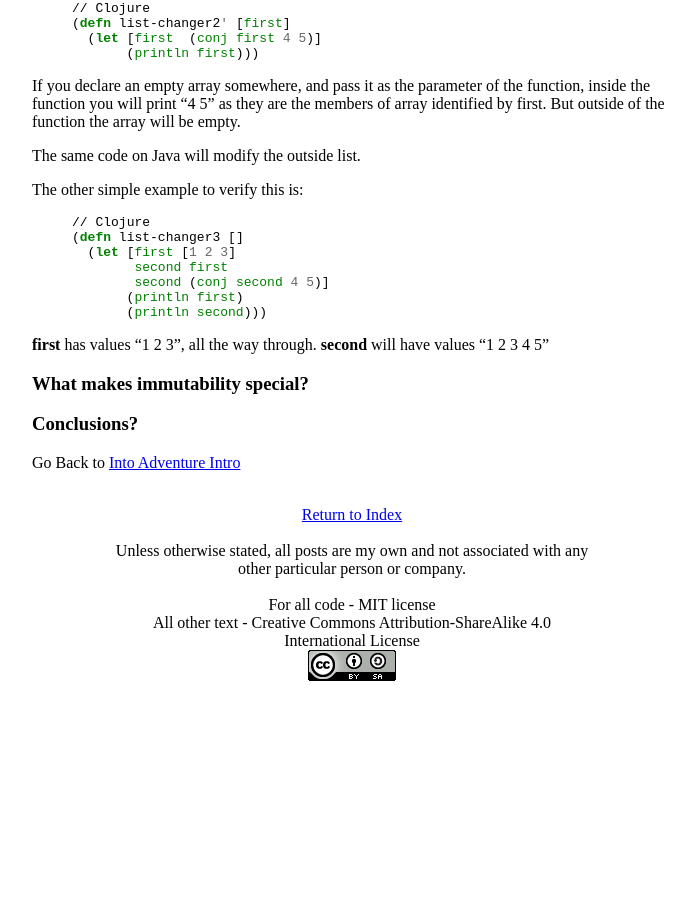
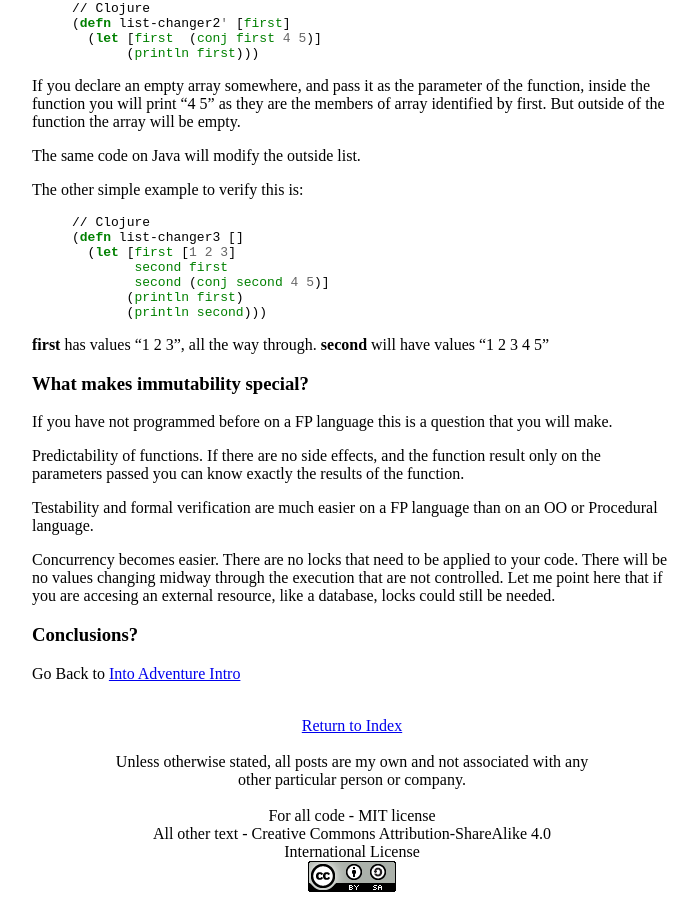
Before and after one commit to MiyamotoAkira/website, a Jekyll site: the page built from _posts/2015-11-7-state.md, in a window 1280 px wide and 900 px high, scrolled down 1156 px. Shown: the whole window, without its empty margins (288-986 px from the left). Built offline with Jekyll 4.4.1, drawn with Linux system fonts in a browser that asks for light colours; before the commit the page ends 1845 px from its top, so only the background shows below that.

Commit message:
Added additional text
Additional text added to the Immutability Special section

```diff
--- a/_posts/2015-11-7-state.md
+++ b/_posts/2015-11-7-state.md
@@ -89,6 +89,13 @@ The other simple example to verify this is:
 
 ### What makes immutability special?
 
+If you have not programmed before on a FP language this is a question that you will make.
+
+Predictability of functions. If there are no side effects, and the function result only on the parameters passed you can know exactly the results of the function.
+
+Testability and formal verification are much easier on a FP language than on an OO or Procedural language.
+
+Concurrency becomes easier. There are no locks that need to be applied to your code. There will be no values changing midway through the execution that are not controlled. Let me point here that if you are accesing an external resource, like a database, locks could still be needed.
 
 
 ### Conclusions?
```
